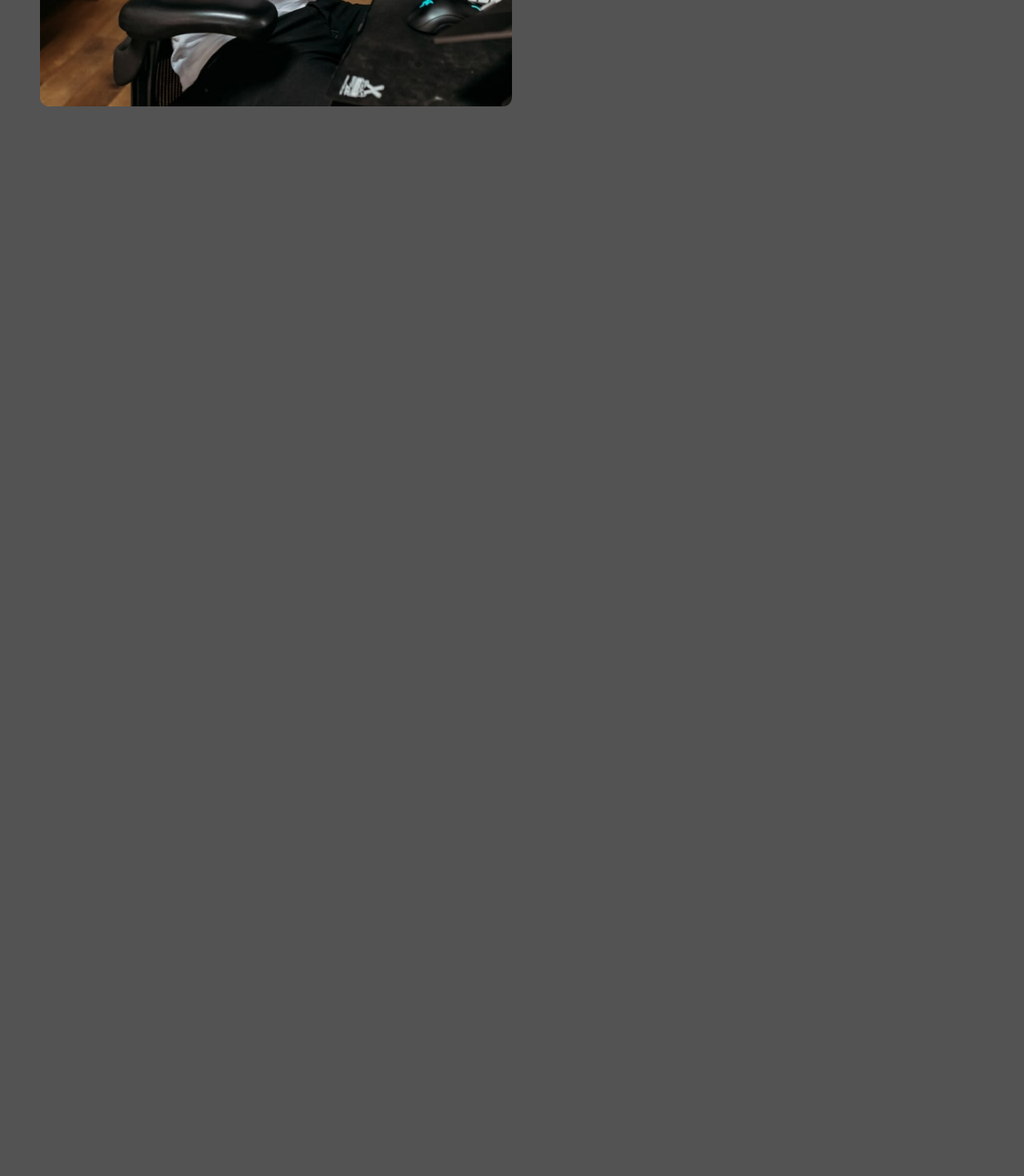
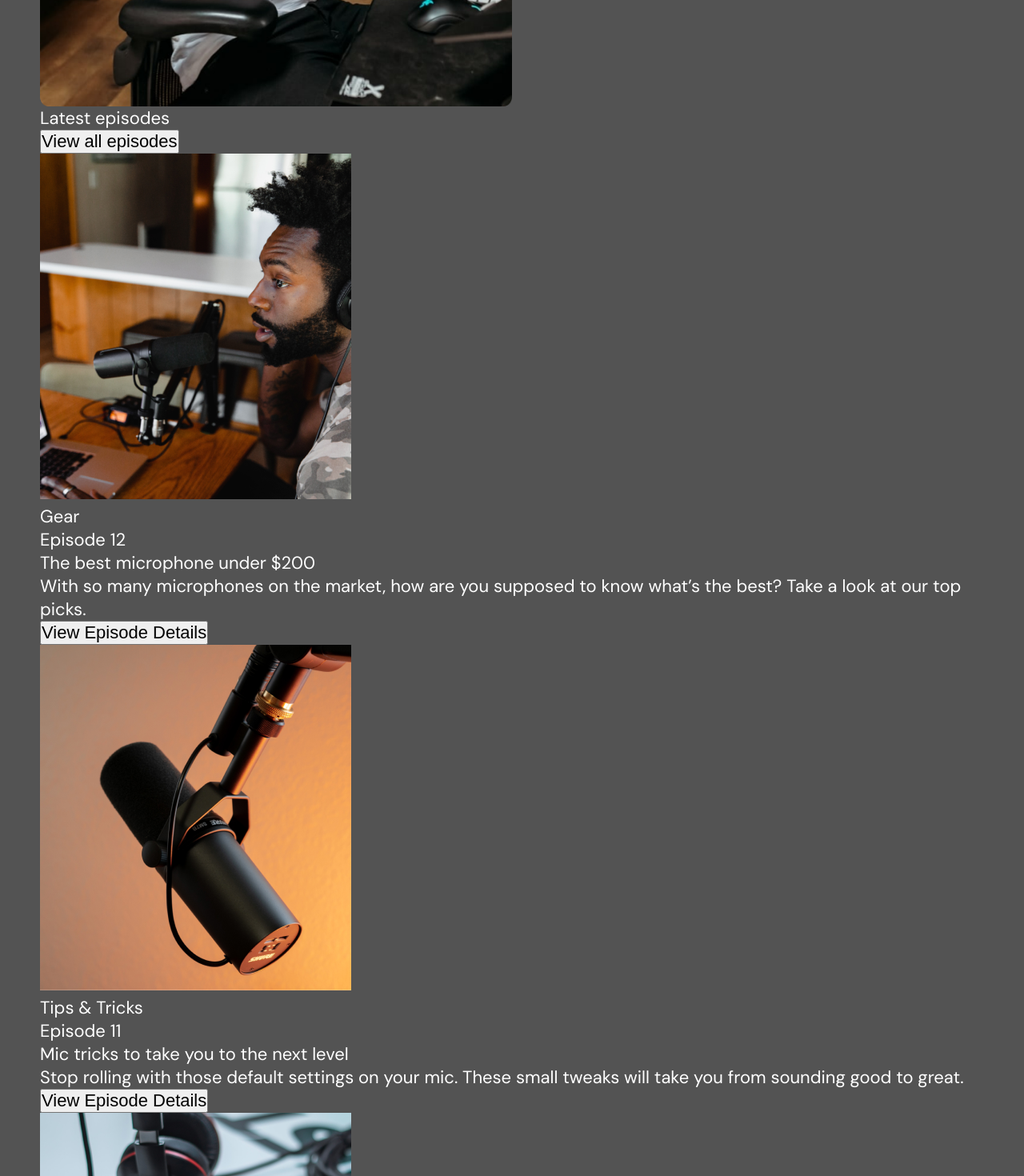
Before and after one commit to viktoriyapavlenkoo/Castaway-react, a React (Create React App) app: page / in a window 1280 px wide. Shown: the part 860-2330 px from the top of the page at 80% size. Before the commit the page ends 993 px from the top, so only its background shows below. Built offline with nearby package versions, Linux system fonts and the light colour scheme.

Commit message:
Started layout section Episodes

```diff
--- a/src/App.js
+++ b/src/App.js
@@ -1,4 +1,5 @@
 import './App.css'
+import Episodes from './Episodes/Episodes';
 import Header from './Header/Header';
 import Hero from './Hero/Hero';
 
@@ -6,7 +7,8 @@ function App() {
     return (
         <div className='container'>
             <Header/>
-            <Hero/>
+            <Hero />
+            <Episodes/>
         </div>
     )
 }
--- a/src/Episodes/Episode.js
+++ b/src/Episodes/Episode.js
@@ -0,0 +1,19 @@
+function Episode(props) {
+    const episodeData = props.data;
+    return (
+        <>
+            <div className="episode__img-block">
+                <img src={episodeData.image} alt={episodeData.alt} />
+            </div>
+            <div className="episode__text-block">
+                <p className="episode__category">{episodeData.category}</p>
+                <p className="episode__number">Episode {episodeData.id}</p>
+                <h3 className="episode__title">{episodeData.title}</h3>
+                <p className="episode__text">{episodeData.text}</p>
+                <button className="btn episode__btn" data-id={episodeData.id}>View Episode Details</button>
+            </div>
+        </>
+    )
+}
+
+export default Episode;
--- a/src/Episodes/Episodes.js
+++ b/src/Episodes/Episodes.js
@@ -0,0 +1,26 @@
+import episodesData from '../json/episodes.json'
+import Episode from './Episode';
+
+function Episodes() {
+    const lengthEpisodes = episodesData.length;
+    const countViewEpisodes = 3;
+    const lastEpisodes = episodesData.filter((item, index) => index >= lengthEpisodes - countViewEpisodes);
+    lastEpisodes.sort((a, b) => b.id - a.id)
+
+    return (
+        <section className="episodes">
+            <div className="episodes__container">
+                <div className="episodes__header">
+                    <h2 className="section__title episodes__title">Latest episodes</h2>
+                    <button className='btn episodes__btn'>View all episodes</button>
+                </div>
+                <ul className="episodes__list">
+                    {lastEpisodes.map((item, index) => <li key={index}><Episode data={item} /></li>)}
+                </ul>
+            </div>
+
+        </section>
+    )
+}
+
+export default Episodes;
--- a/src/json/episodes.json
+++ b/src/json/episodes.json
@@ -4,20 +4,95 @@
         "id": 1,
         "title": "Should you get outboard audio gear?",
         "text": "Is hardware really worth it when it comes to podcasting? The answer is...it depends. Here’s our reasons on why you might want to consider picking something up.",
-        "image": "../resources/images/episodes/episode-img-1.png"
+        "image": "../resources/images/episodes/episode-img-1.png",
+        "alt": "image 1"
     },
     {
         "category": "Tips & Tricks",
         "id": 2,
         "title": "Mic tricks to take you to the next level",
         "text": "Stop rolling with those default settings on your mic. These small tweaks will take you from sounding good to great.",
-        "image": "../resources/images/episodes/episode-img-2.png"
+        "image": "../resources/images/episodes/episode-img-2.png",
+        "alt": "image 2"
     },
     {
         "category": "Gear",
         "id": 3,
         "title": "The best microphone under $200",
         "text": "With so many microphones on the market, how are you supposed to know what’s the best? Take a look at our top picks.",
-        "image": "../resources/images/episodes/episode-img-3.png"
+        "image": "../resources/images/episodes/episode-img-3.png",
+        "alt": "image 3"
+    },
+    {
+        "category": "Gear",
+        "id": 4,
+        "title": "Should you get outboard audio gear?",
+        "text": "Is hardware really worth it when it comes to podcasting? The answer is...it depends. Here’s our reasons on why you might want to consider picking something up.",
+        "image": "../resources/images/episodes/episode-img-1.png",
+        "alt": "image 4"
+    },
+    {
+        "category": "Tips & Tricks",
+        "id": 5,
+        "title": "Mic tricks to take you to the next level",
+        "text": "Stop rolling with those default settings on your mic. These small tweaks will take you from sounding good to great.",
+        "image": "../resources/images/episodes/episode-img-2.png",
+        "alt": "image 5"
+    },
+    {
+        "category": "Gear",
+        "id": 6,
+        "title": "The best microphone under $200",
+        "text": "With so many microphones on the market, how are you supposed to know what’s the best? Take a look at our top picks.",
+        "image": "../resources/images/episodes/episode-img-3.png",
+        "alt": "image 6"
+    },
+    {
+        "category": "Gear",
+        "id": 7,
+        "title": "Should you get outboard audio gear?",
+        "text": "Is hardware really worth it when it comes to podcasting? The answer is...it depends. Here’s our reasons on why you might want to consider picking something up.",
+        "image": "../resources/images/episodes/episode-img-1.png",
+        "alt": "image 7"
+    },
+    {
+        "category": "Tips & Tricks",
+        "id": 8,
+        "title": "Mic tricks to take you to the next level",
+        "text": "Stop rolling with those default settings on your mic. These small tweaks will take you from sounding good to great.",
+        "image": "../resources/images/episodes/episode-img-2.png",
+        "alt": "image 8"
+    },
+    {
+        "category": "Gear",
+        "id": 9,
+        "title": "The best microphone under $200",
+        "text": "With so many microphones on the market, how are you supposed to know what’s the best? Take a look at our top picks.",
+        "image": "../resources/images/episodes/episode-img-3.png",
+        "alt": "image 9"
+    },
+    {
+        "category": "Gear",
+        "id": 10,
+        "title": "Should you get outboard audio gear?",
+        "text": "Is hardware really worth it when it comes to podcasting? The answer is...it depends. Here’s our reasons on why you might want to consider picking something up.",
+        "image": "../resources/images/episodes/episode-img-1.png",
+        "alt": "image 10"
+    },
+    {
+        "category": "Tips & Tricks",
+        "id": 11,
+        "title": "Mic tricks to take you to the next level",
+        "text": "Stop rolling with those default settings on your mic. These small tweaks will take you from sounding good to great.",
+        "image": "../resources/images/episodes/episode-img-2.png",
+        "alt": "image 11"
+    },
+    {
+        "category": "Gear",
+        "id": 12,
+        "title": "The best microphone under $200",
+        "text": "With so many microphones on the market, how are you supposed to know what’s the best? Take a look at our top picks.",
+        "image": "../resources/images/episodes/episode-img-3.png",
+        "alt": "image 12"
     }
 ]
```
